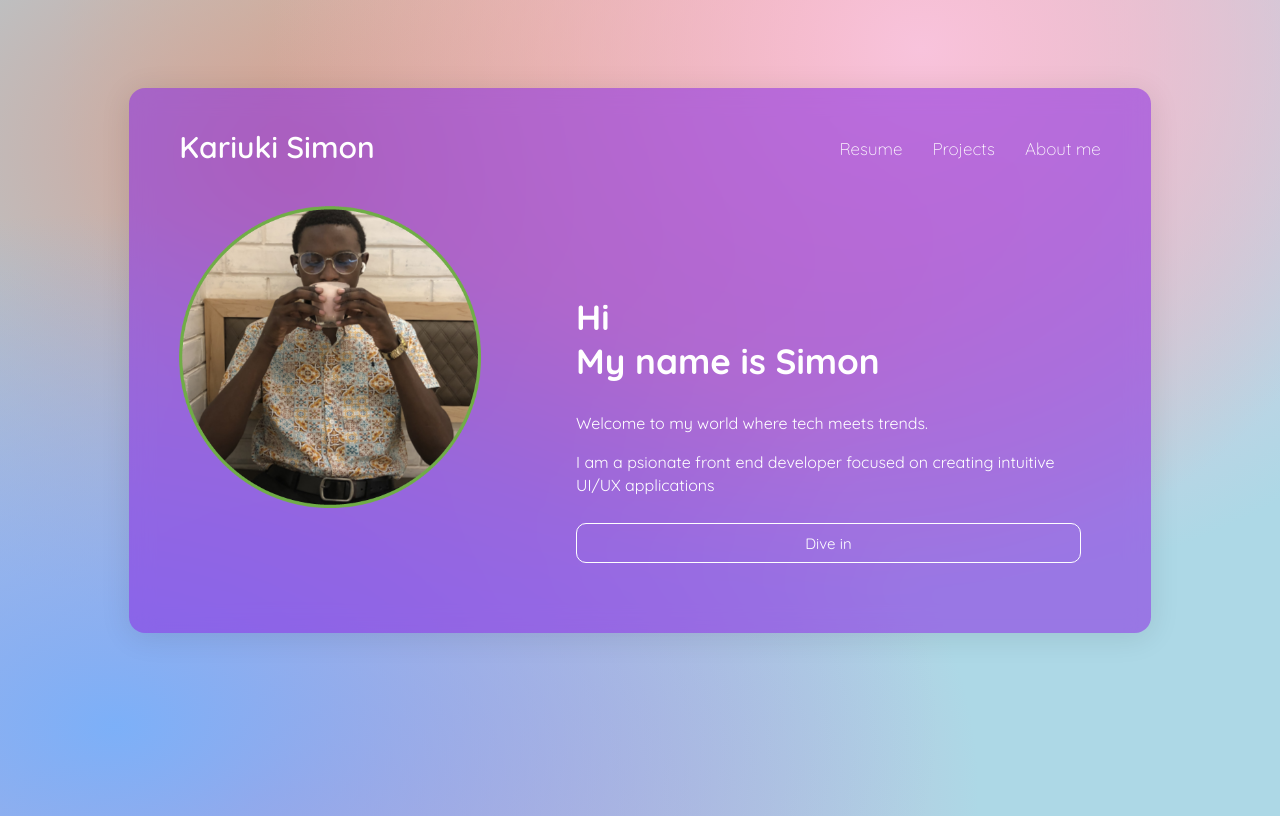
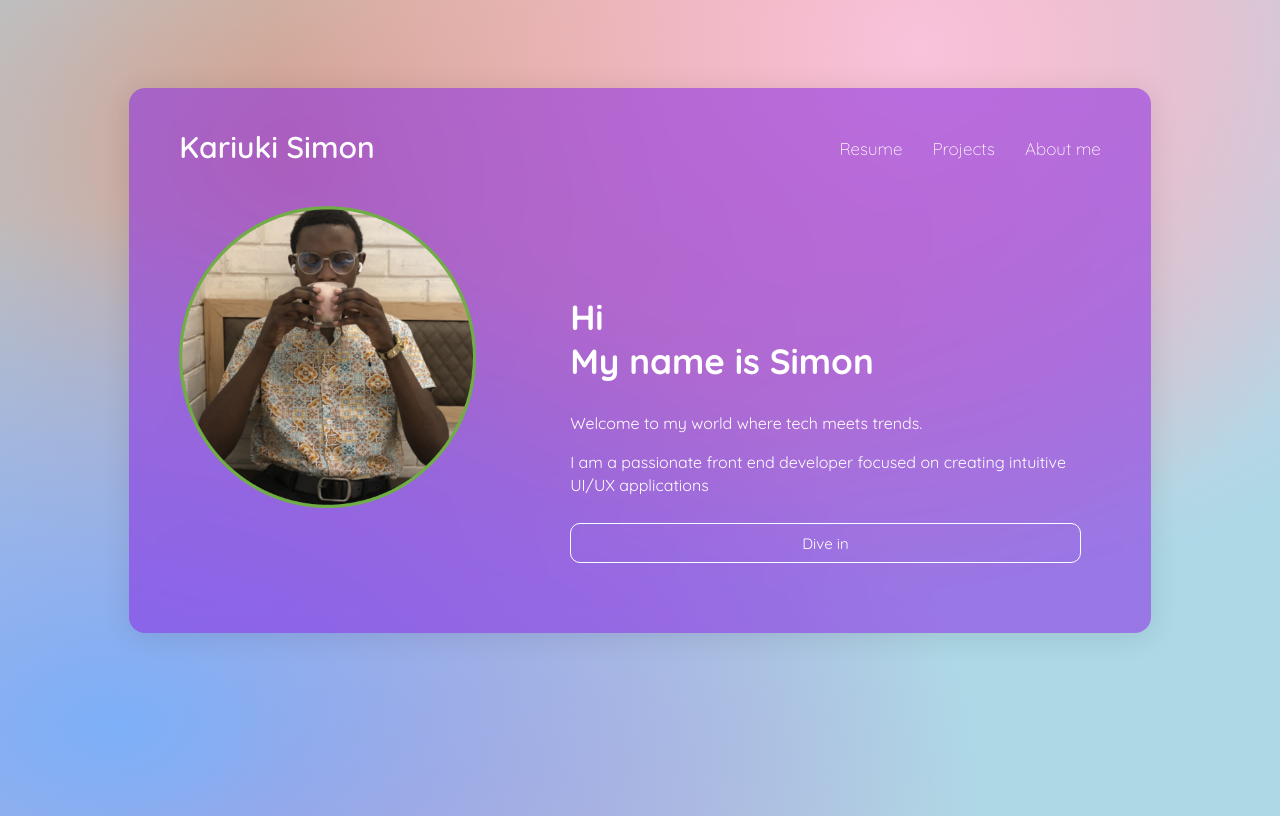
Before and after one commit to simonkarata/myportfolio, a plain HTML site: page index.html in a window 1280 px wide. Drawn offline with Linux system fonts and the light colour scheme.

Commit message:
fixed a typo

```diff
--- a/index.html
+++ b/index.html
@@ -26,7 +26,7 @@
                 <div class="main">
                     <h2>Hi <br> My name is Simon</h2>
                     <p>Welcome to my world where tech meets trends.</p>
-                    <p>I am a psionate front end developer focused on creating intuitive UI/UX applications</p>
+                    <p>I am a passionate front end developer focused on creating intuitive UI/UX applications</p>
                     <a href="/404/index.html"><button>Dive in</button></a>
                 </div>
 
```
